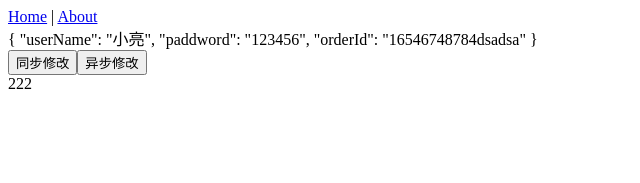
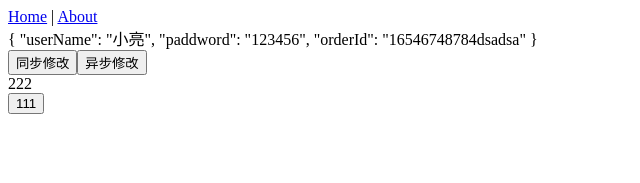
Before and after one commit to xiaoliang2018/vue-cli-demo, a Vue app: page /#/ in a window 1280 px wide. Shown: the top 183 px of the page, without its empty margins (0-640 px from the left). Built offline with nearby package versions, Linux system fonts and the light colour scheme.

Commit message:
添加按钮级权限模块

```diff
--- /dev/null
+++ b/src/assets/js/common.js
@@ -0,0 +1,9 @@
+const isLogin = ()=>{
+    return true;
+}
+
+
+
+export default {
+    isLogin
+}
--- a/src/main.js
+++ b/src/main.js
@@ -2,8 +2,10 @@ import Vue from 'vue'
 import App from './App.vue'
 import router from './router'
 import store from './store'
+import commonJs from './assets/js/common'
 
-Vue.config.productionTip = false
+Vue.config.productionTip = false;
+Vue.prototype.$commonJs = commonJs;
 
 new Vue({
   router,
--- a/src/views/Home.vue
+++ b/src/views/Home.vue
@@ -4,6 +4,7 @@
     <button @click="synchronization">同步修改</button>
     <button @click="asynchronous">异步修改</button>
     <div>222</div>
+    <button v-if="$commonJs.isLogin()">111 </button>
   </div>
 </template>
 
@@ -15,10 +16,11 @@ export default {
   name: 'Home',
   data(){
     return {
-      userData:[]
+      userData:[],
     }
   },
   mounted(){
+    // console.log(this.$commonJs.isLogin(),'sdsdadsfasdfasdfsfdf')
     this.userData = this.$store.state.userData;
   },
   methods:{
```
